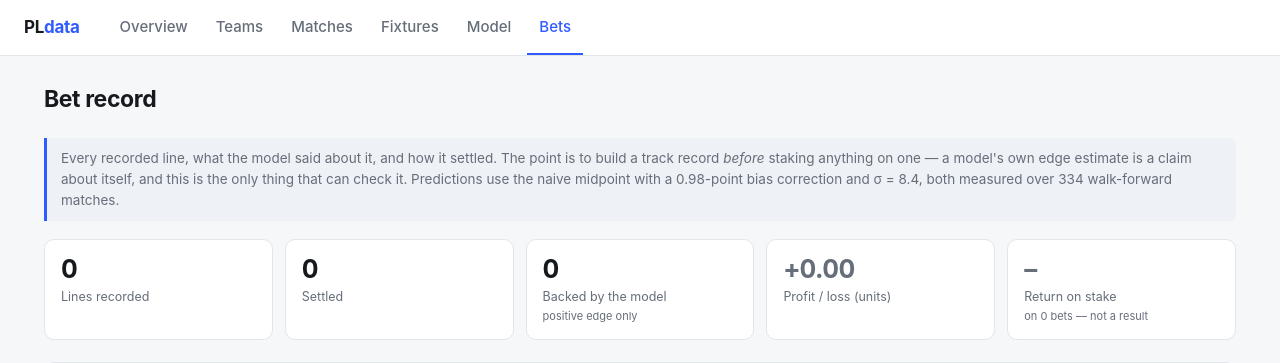
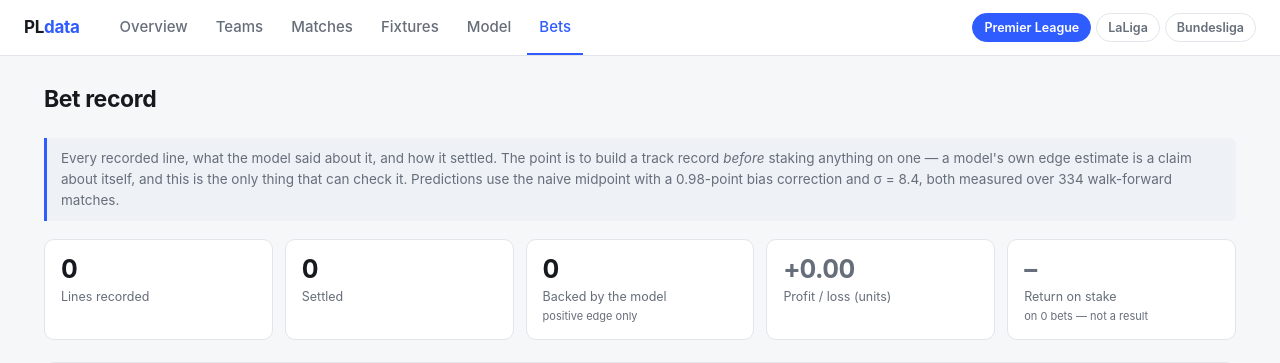
Before and after one commit to kennybaer11/posession, a Flask app: page /bets in a window 1280 px wide. Shown: the top 363 px of the page. Run offline with Flask 3, Linux system fonts and the light colour scheme; data that the repository does not hold is empty; some libraries are stand-ins or nearby versions.

Commit message:
Scope the site to one league at a time, and scrape all three hourly
Every page now takes a ?league= parameter with a switcher in the header.
One league at a time rather than a combined table: possession baselines
differ between them, so pooling would invite comparisons that are not like
for like. The Premier League keeps the bare URLs, so existing links still
resolve.

Two bugs found while building it, both mine:

opponent_id was never namespaced. The patch that added qualify() replaced
the single-field pattern first, which stopped the combined team_id/
opponent_id pattern from matching - so rows read ('LaLiga:18', '4'), the
self-join in v_team_match found nothing, and all 59 non-English match pages
404ed. Fixed in both clients and repaired in place.

The Bets page links every recorded line to its match page, but the export
only rendered pages for matches with stats. A line on an upcoming fixture
therefore produced a link to a page that was never written - a 404 on a site
where every page returned 200 when it was built. Pending fixtures now render
a page saying so.

Link checking is now part of the build: 8303 internal links, 0 broken.

Co-Authored-By: Claude Opus 5 <noreply@anthropic.com>

```diff
--- a/app.py
+++ b/app.py
@@ -175,17 +175,44 @@ def _globals():
     return {"now": datetime.now(timezone.utc)}
 
 
+
+# -- leagues -----------------------------------------------------------------
+
+LEAGUES = (("PL", "Premier League"), ("LaLiga", "LaLiga"),
+           ("BL1", "Bundesliga"))
+LEAGUE_NAMES = dict(LEAGUES)
+
+
+def league():
+    """The league being viewed. Defaults to the Premier League.
+
+    Every page is scoped to one league rather than showing all three together:
+    possession baselines differ between them, so a combined table would invite
+    comparisons that are not like for like.
+    """
+    want = request.args.get("league", "PL")
+    return want if want in LEAGUE_NAMES else "PL"
+
+
+@app.context_processor
+def _league_globals():
+    return {"leagues": LEAGUES, "league": league(),
+            "league_name": LEAGUE_NAMES.get(league(), league())}
+
+
 # -- pages ------------------------------------------------------------------
 
 @app.route("/")
 def index():
+    lg = league()
     totals = one("""
-        SELECT (SELECT count(*) FROM pl_teams)                         AS teams,
-               (SELECT count(*) FROM pl_matches)                       AS matches,
-               (SELECT count(*) FROM pl_matches WHERE kickoff > now()) AS fixtures,
-               (SELECT count(*) FROM pl_team_match)                    AS stat_rows,
-               (SELECT count(*) FROM pl_team_appearance)               AS appearances
-    """)
+        SELECT (SELECT count(*) FROM pl_teams WHERE competition = %(c)s) AS teams,
+               (SELECT count(*) FROM pl_matches WHERE competition = %(c)s) AS matches,
+               (SELECT count(*) FROM pl_matches
+                 WHERE competition = %(c)s AND kickoff > now())          AS fixtures,
+               (SELECT count(*) FROM pl_team_match WHERE competition = %(c)s) AS stat_rows,
+               (SELECT count(*) FROM pl_team_appearance)                 AS appearances
+    """, {"c": lg})
 
     # Integrity checks worth surfacing: possession is zero-sum inside a match,
     # so a mean far from 50 means rows were dropped or paired wrongly.
@@ -196,16 +223,16 @@ def index():
                round(min(xg)::numeric, 2)                 AS min_xg,
                round(max(xg)::numeric, 2)                 AS max_xg,
                round(avg(xg)::numeric, 2)                 AS avg_xg
-        FROM pl_team_match
-    """)
+        FROM pl_team_match WHERE competition = %(c)s
+    """, {"c": lg})
 
     # A match should contribute exactly two stat rows. Anything else is a bug.
     orphans = one("""
         SELECT count(*) AS n FROM (
-            SELECT match_id FROM pl_team_match
+            SELECT match_id FROM pl_team_match WHERE competition = %(c)s
             GROUP BY match_id HAVING count(*) <> 2
         ) x
-    """)
+    """, {"c": lg})
 
     seasons = query("""
         SELECT season,
@@ -213,19 +240,22 @@ def index():
                count(*) FILTER (WHERE kickoff <= now()) AS played,
                min(kickoff)                             AS first_kickoff,
                max(kickoff)                             AS last_kickoff
-        FROM pl_matches GROUP BY season ORDER BY season DESC
-    """)
+        FROM pl_matches WHERE competition = %(c)s
+        GROUP BY season ORDER BY season DESC
+    """, {"c": lg})
 
     coverage = query("""
         SELECT t.team_id, t.name, t.abbr, count(tm.match_id) AS matches,
                max(tm.kickoff) AS last_played
         FROM pl_teams t
         LEFT JOIN pl_team_match tm ON tm.team_id = t.team_id
+        WHERE t.competition = %(c)s
         GROUP BY t.team_id, t.name, t.abbr
         ORDER BY matches ASC, t.name
-    """)
+    """, {"c": lg})
 
-    freshness = one("SELECT max(last_seen) AS last_scrape FROM pl_team_match")
+    freshness = one("SELECT max(last_seen) AS last_scrape FROM pl_team_match "
+                    "WHERE competition = %(c)s", {"c": lg})
 
     recent = query("""
         SELECT match_id, kickoff, season,
@@ -235,10 +265,10 @@ def index():
                max(team_name) FILTER (WHERE is_home = 0) AS away,
                max(goals_for) FILTER (WHERE is_home = 0) AS away_goals,
                max(xg_for)    FILTER (WHERE is_home = 0) AS away_xg
-        FROM v_team_match
+        FROM v_team_match WHERE competition = %(c)s
         GROUP BY match_id, kickoff, season
         ORDER BY kickoff DESC LIMIT 10
-    """)
+    """, {"c": lg})
 
     return render_template("index.html", totals=totals, health=health,
                            orphans=orphans["n"], seasons=seasons,
@@ -252,8 +282,9 @@ def teams():
         SELECT f.*, t.name, t.abbr, t.short_name
         FROM v_team_form_current f
         JOIN pl_teams t ON t.team_id = f.team_id
-        ORDER BY f.xg_diff_l5 DESC NULLS LAST
-    """)
+        WHERE t.competition = %(c)s
+        ORDER BY f.possession_l5 DESC NULLS LAST
+    """, {"c": league()})
     return render_template("teams.html", rows=rows)
 
 
@@ -294,11 +325,15 @@ def matches():
         GROUP BY match_id, kickoff, season, match_week
         ORDER BY kickoff DESC
     """
+    lg = league()
+    where = "WHERE competition = %(c)s"
+    params = {"c": lg}
     if season:
-        rows = query(sql.format(where="WHERE season = %s"), (season,))
-    else:
-        rows = query(sql.format(where=""))
-    seasons = query("SELECT DISTINCT season FROM pl_matches ORDER BY season DESC")
+        where += " AND season = %(s)s"
+        params["s"] = season
+    rows = query(sql.format(where=where), params)
+    seasons = query("SELECT DISTINCT season FROM pl_matches WHERE competition = %(c)s "
+                    "ORDER BY season DESC", {"c": lg})
     return render_template("matches.html", rows=rows, seasons=seasons,
                            current=season)
 
@@ -309,7 +344,20 @@ def match(match_id):
         "SELECT * FROM v_team_match WHERE match_id = %s ORDER BY is_home DESC",
         (match_id,))
     if len(sides) != 2:
-        abort(404)
+        # No stat line yet - an upcoming fixture that already has a betting
+        # line recorded against it. Show what is known rather than 404ing a
+        # page the Bets table links to.
+        fixture = one("""
+            SELECT m.match_id, m.kickoff, m.season, m.match_week, m.competition,
+                   ht.name AS home_name, ht.abbr AS home_abbr,
+                   at_.name AS away_name, at_.abbr AS away_abbr
+            FROM pl_matches m
+            JOIN pl_teams ht  ON ht.team_id = m.home_team_id
+            JOIN pl_teams at_ ON at_.team_id = m.away_team_id
+            WHERE m.match_id = %s""", (match_id,))
+        if not fixture:
+            abort(404)
+        return render_template("match_pending.html", fixture=fixture)
     home, away = sides
     state = {r["team_id"]: r for r in query(
         "SELECT * FROM v_match_game_state WHERE match_id = %s", (match_id,))}
@@ -343,7 +391,8 @@ def match(match_id):
 
 @app.route("/fixtures")
 def fixtures():
-    rows = query("SELECT * FROM v_fixture_features ORDER BY kickoff")
+    rows = query("SELECT * FROM v_fixture_features WHERE competition = %(c)s "
+                 "ORDER BY kickoff", {"c": league()})
     return render_template("fixtures.html", rows=rows)
 
 
@@ -387,10 +436,12 @@ def _line_rows():
         LEFT JOIN v_match_features f ON f.match_id = l.match_id
         LEFT JOIN pl_team_match tm ON tm.match_id = l.match_id
                                   AND tm.team_id = l.team_id
+        WHERE m.competition = %(c)s
         ORDER BY m.kickoff DESC
-    """)
+    """, {"c": league()})
     fixture_naive = {r["match_id"]: r["poss_naive_l5"] for r in query(
-        "SELECT match_id, poss_naive_l5 FROM v_fixture_features")}
+        "SELECT match_id, poss_naive_l5 FROM v_fixture_features "
+        "WHERE competition = %(c)s", {"c": league()})}
 
     # Grade first, so the stake ratings below know how much evidence exists.
     graded = sum(1 for r in rows if r["actual"] is not None)
@@ -490,8 +541,9 @@ def model():
     """Readiness of the modelling layer - no model is trained yet."""
     import load as loader
 
-    train = loader.training_set()
-    upcoming = loader.fixtures()
+    lg = league()
+    train = loader.training_set(competition=lg)
+    upcoming = loader.fixtures(competition=lg)
     feats = loader.feature_columns(train, upcoming)
     fit, holdout = loader.time_split(train)
     target = loader.TARGET
--- a/bundesliga_api.py
+++ b/bundesliga_api.py
@@ -251,7 +251,7 @@ def team_match_rows(match, season, stats):
         row = {
             "competition": COMPETITION,
             "match_id": qualify(match["matchId"]),
-            "team_id": qualify(tid), "opponent_id": str(oid),
+            "team_id": qualify(tid), "opponent_id": qualify(oid),
             "is_home": is_home,
             "season": str(season),
             "match_week": match.get("matchday"),
--- a/laliga_api.py
+++ b/laliga_api.py
@@ -246,7 +246,7 @@ def team_match_rows(match, season, stats):
         row = {
             "competition": COMPETITION,
             "match_id": qualify(match["id"]),
-            "team_id": qualify(t["id"]), "opponent_id": str(o["id"]),
+            "team_id": qualify(t["id"]), "opponent_id": qualify(o["id"]),
             "is_home": is_home,
             "season": str(season),
             "match_week": _week_of(match),
--- a/static/style.css
+++ b/static/style.css
@@ -61,6 +61,15 @@ body {
 }
 .topbar nav a:hover { color: var(--ink); }
 .topbar nav a.on { color: var(--accent); border-bottom-color: var(--accent); }
+
+.leagues { margin-left: auto; display: flex; gap: 5px; padding: 9px 0; }
+.leagues a {
+  padding: 4px 11px; border-radius: 20px; text-decoration: none;
+  color: var(--muted); font-size: 12.5px; font-weight: 600;
+  border: 1px solid var(--line);
+}
+.leagues a.on { background: var(--accent); border-color: var(--accent); color: #fff; }
+.leagues a:hover:not(.on) { color: var(--ink); }
 
 main { max-width: 1240px; margin: 0 auto; padding: 26px 24px 60px; }
 
--- a/templates/base.html
+++ b/templates/base.html
@@ -10,13 +10,21 @@
 <header class="topbar">
   <a class="brand" href="{{ url_for('index') }}">PL<span>data</span></a>
   <nav>
-    <a href="{{ url_for('index') }}"    class="{{ 'on' if request.endpoint == 'index' }}">Overview</a>
-    <a href="{{ url_for('teams') }}"    class="{{ 'on' if request.endpoint in ('teams','team') }}">Teams</a>
-    <a href="{{ url_for('matches') }}"  class="{{ 'on' if request.endpoint in ('matches','match') }}">Matches</a>
-    <a href="{{ url_for('fixtures') }}" class="{{ 'on' if request.endpoint == 'fixtures' }}">Fixtures</a>
-    <a href="{{ url_for('model') }}"    class="{{ 'on' if request.endpoint == 'model' }}">Model</a>
-    <a href="{{ url_for('bets') }}"     class="{{ 'on' if request.endpoint == 'bets' }}">Bets</a>
+    <a href="{{ url_for('index', league=league) }}"    class="{{ 'on' if request.endpoint == 'index' }}">Overview</a>
+    <a href="{{ url_for('teams', league=league) }}"    class="{{ 'on' if request.endpoint in ('teams','team') }}">Teams</a>
+    <a href="{{ url_for('matches', league=league) }}"  class="{{ 'on' if request.endpoint in ('matches','match') }}">Matches</a>
+    <a href="{{ url_for('fixtures', league=league) }}" class="{{ 'on' if request.endpoint == 'fixtures' }}">Fixtures</a>
+    <a href="{{ url_for('model', league=league) }}"    class="{{ 'on' if request.endpoint == 'model' }}">Model</a>
+    <a href="{{ url_for('bets', league=league) }}"     class="{{ 'on' if request.endpoint == 'bets' }}">Bets</a>
   </nav>
+  <div class="leagues">
+    {% for code, name in leagues %}
+    <a href="{{ url_for(request.endpoint if request.endpoint in
+              ('index','teams','matches','fixtures','model','bets') else 'index',
+              league=code) }}"
+       class="{{ 'on' if code == league }}">{{ name }}</a>
+    {% endfor %}
+  </div>
 </header>
 
 <main>
--- a/views.sql
+++ b/views.sql
@@ -32,7 +32,7 @@ DROP VIEW IF EXISTS v_player_minutes CASCADE;
 --    Gives "against" values for every stat, not just the denormalised few.
 -- ---------------------------------------------------------------------------
 CREATE VIEW v_team_match AS
-SELECT s.match_id, s.kickoff, s.season, s.match_week,
+SELECT s.competition, s.match_id, s.kickoff, s.season, s.match_week,
        s.team_id, t.name AS team_name, t.abbr AS team_abbr,
        s.opponent_id, o.name AS opponent_name, o.abbr AS opponent_abbr,
        s.is_home, s.result, s.points,
@@ -436,7 +436,7 @@ WHERE m.period = 'FullTime';
 --    been played every completed match is legitimately in the past.
 -- ---------------------------------------------------------------------------
 CREATE VIEW v_team_form_current AS
-SELECT team_id, last_played, matches_used,
+SELECT competition, team_id, last_played, matches_used,
        xg_for_l5, xg_against_l5, xg_diff_l5, goals_for_l5, goals_against_l5,
        possession_l5, shots_l5, sot_l5, corners_l5, ppg_l5,
        xg_for_l10, xg_against_l10, ppg_l10, finishing_gap_l10,
@@ -447,7 +447,7 @@ SELECT team_id, last_played, matches_used,
        poss_lost_ctrl_l5, dispossessed_l5, ball_recoveries_l5,
        poss_won_mid_third_l5, passes_final_third_l5
 FROM (
-    SELECT s.team_id,
+    SELECT s.competition, s.team_id,
            s.kickoff AS last_played,
            COUNT(*)                  OVER w5  AS matches_used,
            AVG(s.xg)                 OVER w5  AS xg_for_l5,
```
Also changed, not shown: export_static.py (+48 -20 lines), templates/match_pending.html (added, +21 -0 lines), .github/workflows/scrape.yml.
